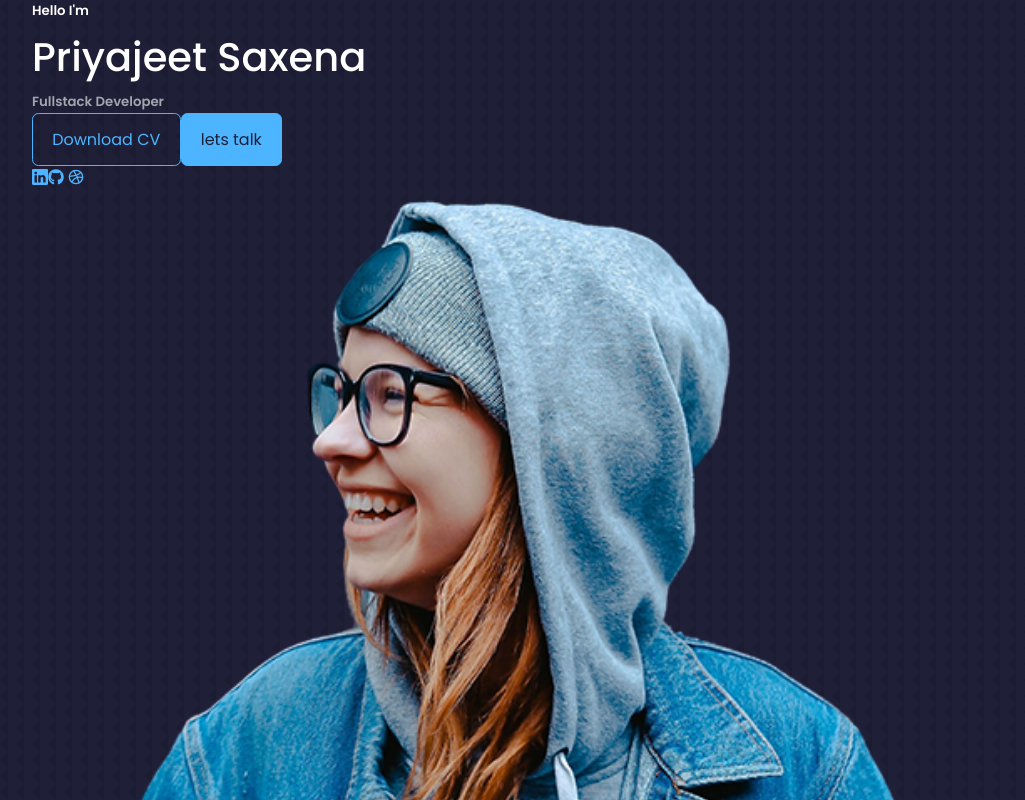
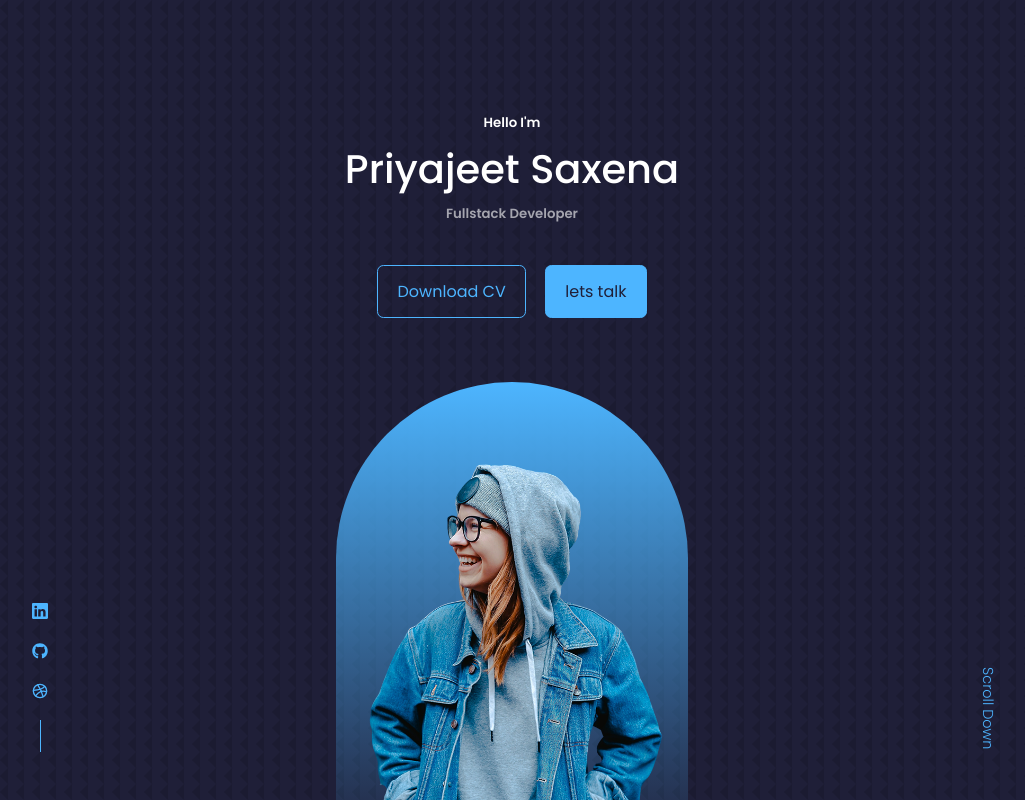
Before and after one commit to priyajeet-7396/portfolio-react-v1, a React (Create React App) app: page / in a window 1280 px wide. Shown: the top 800 px of the page, without its empty margins (128-1153 px from the left). Built offline with nearby package versions, Linux system fonts and the light colour scheme.

Commit message:
completed header.css

```diff
--- a/src/components/header/Header.jsx
+++ b/src/components/header/Header.jsx
@@ -16,9 +16,8 @@
       <HeaderSocials />
       <div className='me'>
         <img src={ME} alt='me'/>
-        <a href='#contact' className='scroll__down'>Scroll Down</a>
       </div>
-
+      <a href='#contact' className='scroll__down'>Scroll Down</a>
       </div>
 
     </header>
--- a/src/components/header/header.css
+++ b/src/components/header/header.css
@@ -0,0 +1,64 @@
+header{
+    height: 100vh;
+    padding-top: 7rem;
+    overflow: hidden;
+}
+
+.header__container{
+    text-align: center;
+    height: 100%;
+    position: relative;
+}
+
+/* ===========================CTA============================= */
+.cta{
+    margin-top: 2.5rem;
+    display: flex;
+    gap: 1.2rem;
+    justify-content: center;
+}
+
+/* =================================Socials========================== */
+
+.header__socials{
+    display: flex;
+    flex-direction: column;
+    align-items: center;
+    gap: 0.8rem;
+    position: absolute;
+    left: 0;
+    bottom: 3rem;
+}
+
+.header__socials::after{
+    content: '';
+    width: 1px;
+    height: 2rem;
+    background: var(--color-primary);
+}
+
+/* =================================me (image)========================== */
+
+.me{
+    background: linear-gradient(var(--color-primary), transparent );
+    width: 22rem;
+    height: 30rem;
+    position: absolute;
+    left: 50%;
+    transform: translateX(-50%);
+    margin-top: 4rem;
+    border-radius: 12rem 12rem   0 0 ;
+    overflow: hidden;
+    padding: 5rem 1.5rem 1.5rem 1.5rem;
+}
+
+/* =================================Scroll down========================== */
+
+.scroll__down{
+    position: absolute;
+    right:-2.3rem;
+    bottom: 5rem;
+    transform: rotate(90deg);
+    font-weight: 300;
+    font-size: 0.9rem;
+}
```
